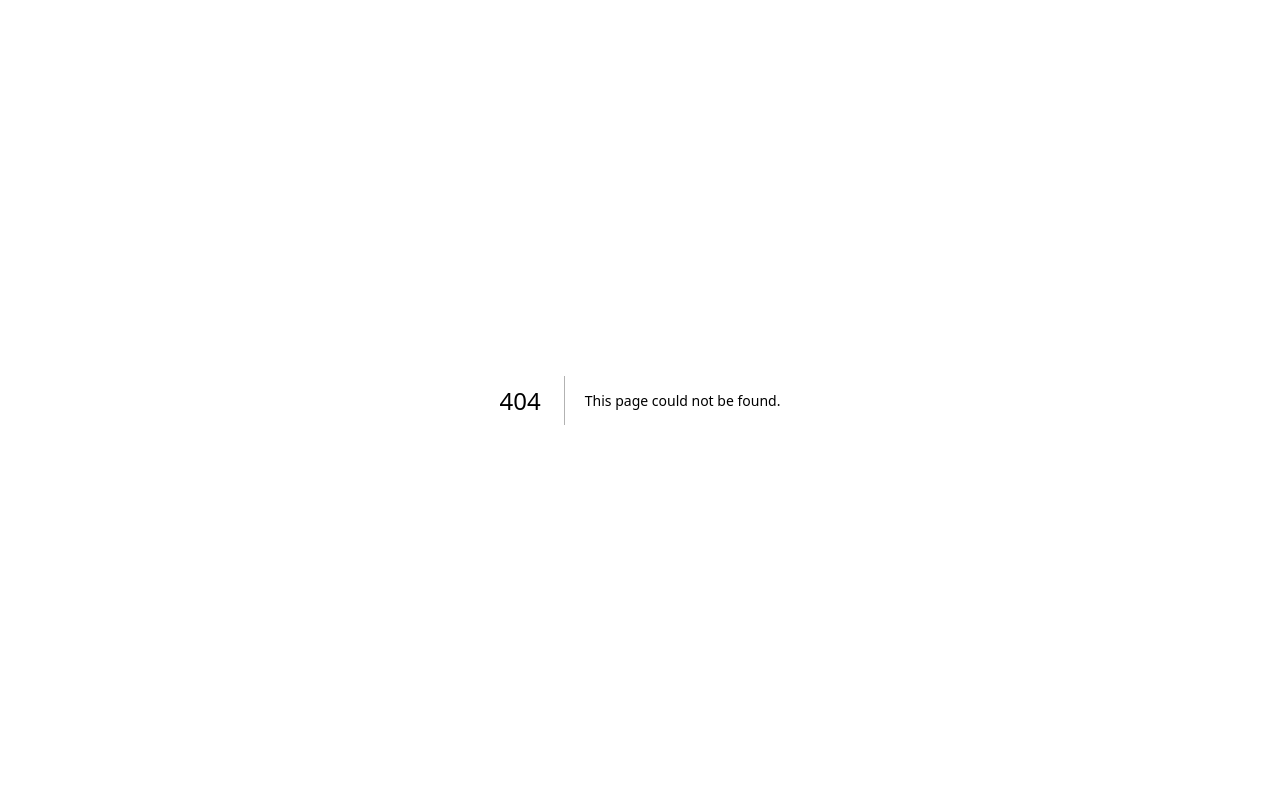
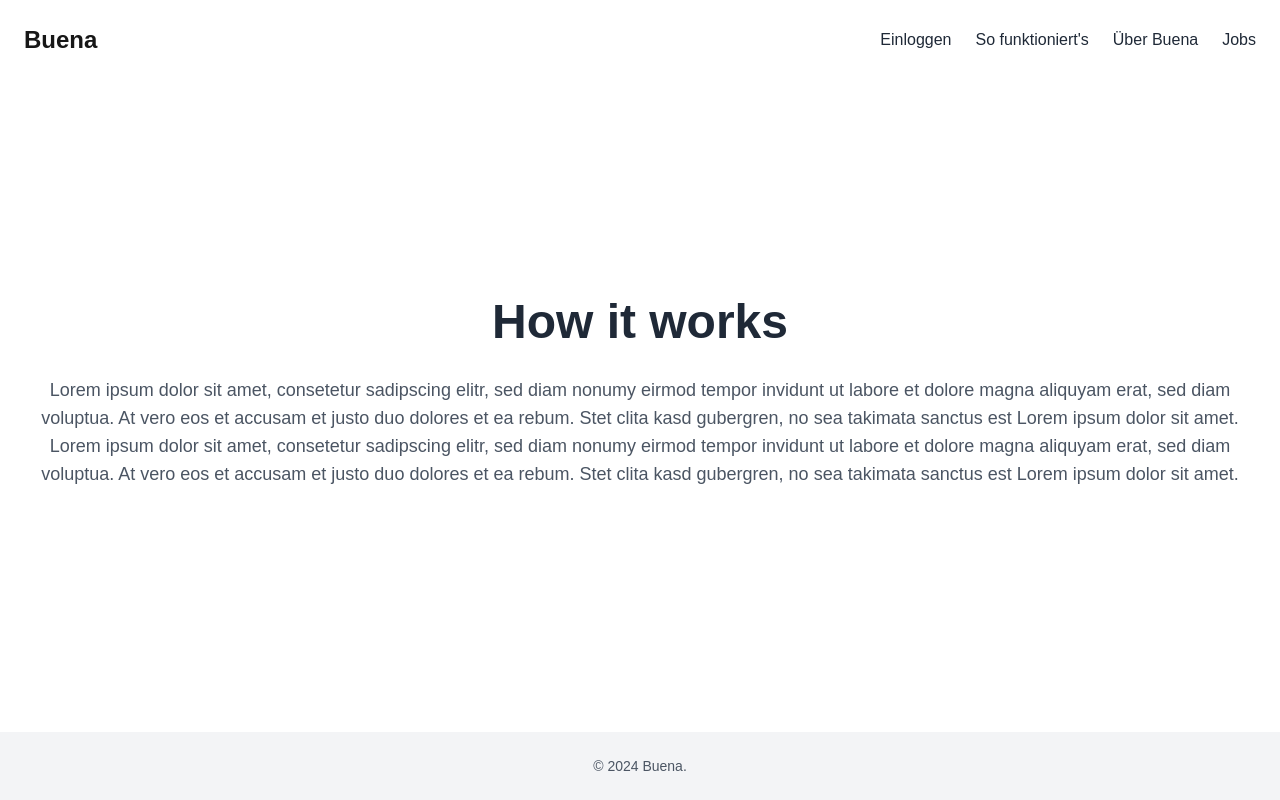
Before and after one commit to LissouDev/buena-frontend, a Next.js app: page /how in a window 1280 px wide. Before the commit this address had no page. Built offline with nearby package versions, Linux system fonts and the light colour scheme.

Commit message:
added website routes: login, how, about, jobs

```diff
--- /dev/null
+++ b/src/app/about/page.tsx
@@ -0,0 +1,19 @@
+import Footer from "../components/Footer";
+import Navbar from "../components/Navbar";
+
+export default function About() {
+  return (
+    <main className="h-screen flex flex-col">
+      <Navbar />
+      <div className="flex flex-col grow items-center justify-center text-center py-16 px-6 bg-white">
+        <h1 className="text-5xl font-bold leading-tight text-gray-800 mb-6">
+          About Us
+        </h1>
+        <p className="text-lg text-gray-600 mb-8">
+            Lorem ipsum dolor sit amet, consetetur sadipscing elitr, sed diam nonumy eirmod tempor invidunt ut labore et dolore magna aliquyam erat, sed diam voluptua. At vero eos et accusam et justo duo dolores et ea rebum. Stet clita kasd gubergren, no sea takimata sanctus est Lorem ipsum dolor sit amet. Lorem ipsum dolor sit amet, consetetur sadipscing elitr, sed diam nonumy eirmod tempor invidunt ut labore et dolore magna aliquyam erat, sed diam voluptua. At vero eos et accusam et justo duo dolores et ea rebum. Stet clita kasd gubergren, no sea takimata sanctus est Lorem ipsum dolor sit amet.
+        </p>
+      </div>
+      <Footer />
+    </main>
+  );
+}
--- a/src/app/components/Header.tsx
+++ /dev/null
@@ -1,25 +0,0 @@
-import Link from 'next/link';
-
-const Header = () => {
-  return (
-    <header className="flex justify-between items-center p-6 bg-white shadow-md">
-      <div className="text-2xl font-bold">Buena</div>
-      <nav className="space-x-6">
-        <Link href="#" className="text-gray-800 hover:underline">
-          Einloggen
-        </Link>
-        <Link href="#" className="text-gray-800 hover:underline">
-          So funktioniert&apos;s
-        </Link>
-        <Link href="#" className="text-gray-800 hover:underline">
-        Über Buena
-        </Link>
-        <Link href="#" className="text-gray-800 hover:underline">
-          Jobs
-        </Link>
-      </nav>
-    </header>
-  );
-};
-
-export default Header;
--- /dev/null
+++ b/src/app/components/Navbar.tsx
@@ -0,0 +1,25 @@
+import Link from 'next/link';
+
+const Navbar = () => {
+  return (
+    <header className="flex justify-between items-center p-6 bg-white shadow-md">
+      <Link href="/" className="text-2xl font-bold">Buena</Link>
+      <nav className="space-x-6">
+        <Link href="/login" className="text-gray-800 hover:underline">
+          Einloggen
+        </Link>
+        <Link href="/how" className="text-gray-800 hover:underline">
+          So funktioniert&apos;s
+        </Link>
+        <Link href="/about" className="text-gray-800 hover:underline">
+        Über Buena
+        </Link>
+        <Link href="/jobs" className="text-gray-800 hover:underline">
+          Jobs
+        </Link>
+      </nav>
+    </header>
+  );
+};
+
+export default Navbar;
--- /dev/null
+++ b/src/app/how/page.tsx
@@ -0,0 +1,19 @@
+import Footer from "../components/Footer";
+import Navbar from "../components/Navbar";
+
+export default function How() {
+  return (
+    <main className="h-screen flex flex-col">
+      <Navbar />
+      <div className="flex flex-col grow items-center justify-center text-center py-16 px-6 bg-white">
+        <h1 className="text-5xl font-bold leading-tight text-gray-800 mb-6">
+          How it works
+        </h1>
+        <p className="text-lg text-gray-600 mb-8">
+            Lorem ipsum dolor sit amet, consetetur sadipscing elitr, sed diam nonumy eirmod tempor invidunt ut labore et dolore magna aliquyam erat, sed diam voluptua. At vero eos et accusam et justo duo dolores et ea rebum. Stet clita kasd gubergren, no sea takimata sanctus est Lorem ipsum dolor sit amet. Lorem ipsum dolor sit amet, consetetur sadipscing elitr, sed diam nonumy eirmod tempor invidunt ut labore et dolore magna aliquyam erat, sed diam voluptua. At vero eos et accusam et justo duo dolores et ea rebum. Stet clita kasd gubergren, no sea takimata sanctus est Lorem ipsum dolor sit amet.
+        </p>
+      </div>
+      <Footer />
+    </main>
+  );
+}
--- /dev/null
+++ b/src/app/jobs/page.tsx
@@ -0,0 +1,19 @@
+import Footer from "../components/Footer";
+import Navbar from "../components/Navbar";
+
+export default function Jobs() {
+  return (
+    <main className="h-screen flex flex-col">
+      <Navbar />
+      <div className="flex flex-col grow items-center justify-center text-center py-16 px-6 bg-white">
+        <h1 className="text-5xl font-bold leading-tight text-gray-800 mb-6">
+          Jobs
+        </h1>
+        <p className="text-lg text-gray-600 mb-8">
+            Lorem ipsum dolor sit amet, consetetur sadipscing elitr, sed diam nonumy eirmod tempor invidunt ut labore et dolore magna aliquyam erat, sed diam voluptua. At vero eos et accusam et justo duo dolores et ea rebum. Stet clita kasd gubergren, no sea takimata sanctus est Lorem ipsum dolor sit amet. Lorem ipsum dolor sit amet, consetetur sadipscing elitr, sed diam nonumy eirmod tempor invidunt ut labore et dolore magna aliquyam erat, sed diam voluptua. At vero eos et accusam et justo duo dolores et ea rebum. Stet clita kasd gubergren, no sea takimata sanctus est Lorem ipsum dolor sit amet.
+        </p>
+      </div>
+      <Footer />
+    </main>
+  );
+}
--- /dev/null
+++ b/src/app/login/page.tsx
@@ -0,0 +1,19 @@
+import Footer from "../components/Footer";
+import Navbar from "../components/Navbar";
+
+export default function Login() {
+  return (
+    <main className="h-screen flex flex-col">
+      <Navbar />
+      <div className="flex flex-col grow items-center justify-center text-center py-16 px-6 bg-white">
+        <h1 className="text-5xl font-bold leading-tight text-gray-800 mb-6">
+            Login
+          </h1>
+          <p className="text-lg text-gray-600 mb-8">
+          Lorem ipsum dolor sit amet, consetetur sadipscing elitr, sed diam nonumy eirmod tempor invidunt ut labore et dolore magna aliquyam erat, sed diam voluptua. At vero eos et accusam et justo duo dolores et ea rebum. Stet clita kasd gubergren, no sea takimata sanctus est Lorem ipsum dolor sit amet. Lorem ipsum dolor sit amet, consetetur sadipscing elitr, sed diam nonumy eirmod tempor invidunt ut labore et dolore magna aliquyam erat, sed diam voluptua. At vero eos et accusam et justo duo dolores et ea rebum. Stet clita kasd gubergren, no sea takimata sanctus est Lorem ipsum dolor sit amet.
+          </p>
+        </div>
+      <Footer />
+    </main>
+  );
+}
--- a/src/app/page.tsx
+++ b/src/app/page.tsx
@@ -1,12 +1,12 @@
-import Header from "./components/Header";
+import Navbar from "./components/Navbar";
 import MainSection from "./components/MainSection";
 import Footer from "./components/Footer";
 
 export default function Home() {
   return (
     <main className="h-screen flex flex-col">
-      <Header />
-        <MainSection />
+      <Navbar />
+      <MainSection />
       <Footer />
     </main>
   );
```
